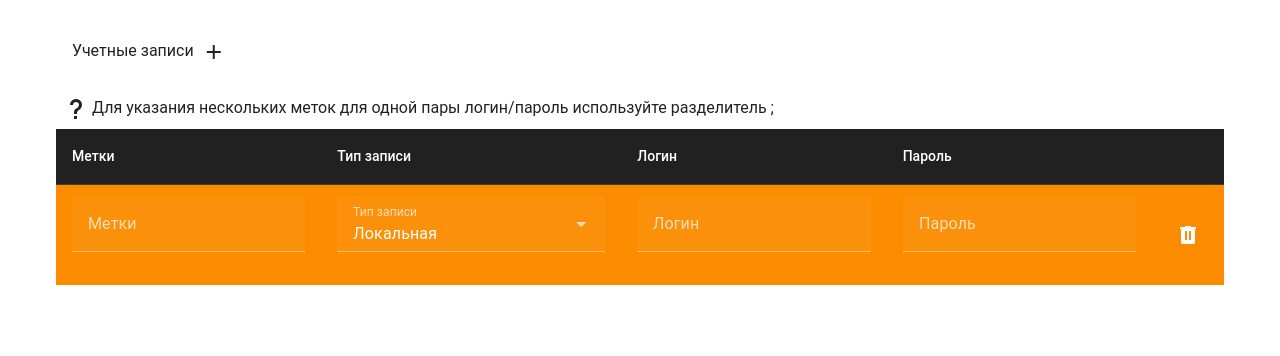
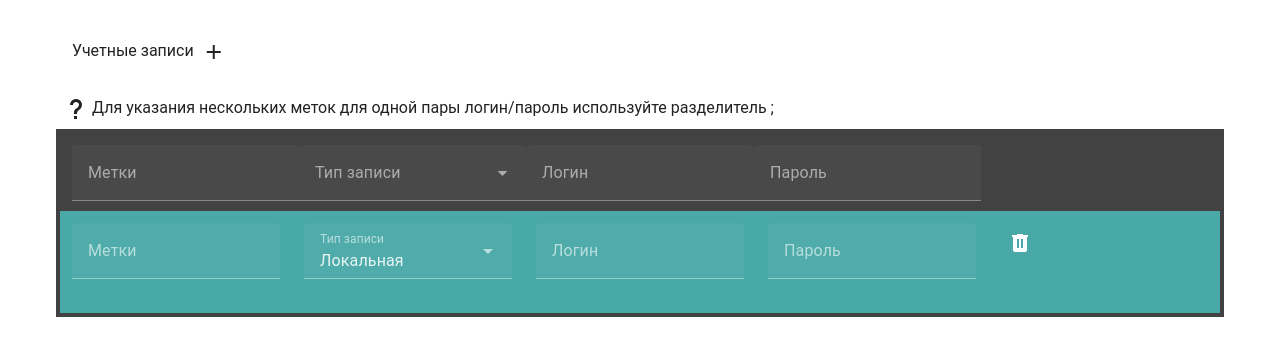
Before and after one commit to Nnder/mini-test, a Vue app: page / in a window 1280 px wide. Both pictures are taken after a click on the button 213 px from the left and 52 px from the top of the page. Shown: the top 356 px of the page. Built offline with nearby package versions, Linux system fonts and the light colour scheme; a small style sheet from the web is missing.

Commit message:
полностю переделал таблицу

```diff
--- a/src/components.d.ts
+++ b/src/components.d.ts
@@ -10,6 +10,6 @@ declare module 'vue' {
   export interface GlobalComponents {
     RouterLink: typeof import('vue-router')['RouterLink']
     RouterView: typeof import('vue-router')['RouterView']
-    TableRow: typeof import('./components/TableRow.vue')['default']
+    UserRow: typeof import('./components/UserRow.vue')['default']
   }
 }
--- /dev/null
+++ b/src/components/UserRow.vue
@@ -0,0 +1,76 @@
+<script lang="ts" setup>
+import { useUsersStore } from "@/stores/app";
+
+const userStore = useUsersStore();
+
+const props = defineProps({
+  user: {
+    type: Object,
+    required: true,
+  },
+});
+
+const rules = {
+  required: (value: string) => !!value || "Обязательное поле.",
+  counter: (value: string) => value.length >= 2 || "Минимально 2 символа",
+};
+
+const rowForm = ref();
+
+const validateRow = async () => {
+  const result = await rowForm.value?.validate();
+  props.user.save = result.valid;
+  if (result.valid) {
+    userStore.save();
+  }
+};
+</script>
+
+<template>
+  <v-form ref="rowForm">
+    <v-row height="100" :class="[user?.save ? 'bg-dark' : 'bg-secondary']">
+      <v-col>
+        <v-text-field
+          :rules="[rules.required, rules.counter]"
+          label="Метки"
+          maxlength="50"
+          v-model="user.markers"
+          @blur="validateRow"
+        ></v-text-field>
+      </v-col>
+      <v-col width="300">
+        <v-select
+          label="Тип записи"
+          :items="['Локальная', 'LDAP']"
+          v-model="user.type"
+        ></v-select>
+      </v-col>
+      <v-col :colspan="user.type === 'LDAP' ? 2 : 1">
+        <v-text-field
+          :rules="[rules.required, rules.counter]"
+          label="Логин"
+          maxlength="100"
+          v-model="user.login"
+          @blur="validateRow"
+        ></v-text-field>
+      </v-col>
+      <v-col :colspan="user.type === 'LDAP' ? 2 : 1">
+        <v-text-field
+          :rules="[rules.required, rules.counter]"
+          label="Пароль"
+          type="password"
+          maxlength="100"
+          v-model="user.password"
+          @blur="validateRow"
+        ></v-text-field>
+      </v-col>
+      <v-col width="25">
+        <v-icon-btn
+          variant="text"
+          icon="mdi-trash-can"
+          @click="userStore.removeUser(user.id)"
+        ></v-icon-btn>
+      </v-col>
+    </v-row>
+  </v-form>
+</template>
--- a/src/pages/index.vue
+++ b/src/pages/index.vue
@@ -1,4 +1,5 @@
 <script lang="ts" setup>
+import TableRow from "@/components/UserRow.vue";
 import { useUsersStore } from "@/stores/app";
 import type { IUser } from "@/types/user.types";
 
@@ -16,11 +17,6 @@ const addEmptyUser = () => {
 
   userStore.addUser(emptyUser);
   console.log(emptyUser);
-};
-
-const rules = {
-  required: (value: string) => !!value || "Обязательное поле.",
-  counter: (value: string) => value.length >= 2 || "Минимально 2 символа",
 };
 </script>
 
@@ -44,7 +40,7 @@ const rules = {
       </p>
     </div>
 
-    <v-table theme="dark" class="w-100">
+    <!-- <v-table theme="dark" class="w-100">
       <thead>
         <tr>
           <th class="text-left">Метки</th>
@@ -55,54 +51,35 @@ const rules = {
         </tr>
       </thead>
       <tbody>
-        <tr
-          v-for="user in userStore.users"
-          :key="user.id"
-          height="100"
-          :class="[user?.save ? 'bg-dark' : 'bg-warning']"
-        >
-          <td>
-            <v-text-field
-              :rules="[rules.required, rules.counter]"
-              label="Метки"
-              maxlength="50"
-              v-model="user.markers"
-              :hasError="user.save"
-            ></v-text-field>
-          </td>
-          <td width="300">
-            <v-select
-              label="Тип записи"
-              :items="['Локальная', 'LDAP']"
-              v-model="user.type"
-            ></v-select>
-          </td>
-          <td :colspan="user.type === 'LDAP' ? 2 : 1">
-            <v-text-field
-              :rules="[rules.required, rules.counter]"
-              label="Логин"
-              maxlength="100"
-              v-model="user.login"
-            ></v-text-field>
-          </td>
-          <td v-show="user.type !== 'LDAP'">
-            <v-text-field
-              :rules="[rules.required, rules.counter]"
-              label="Пароль"
-              type="password"
-              maxlength="100"
-              v-model="user.password"
-            ></v-text-field>
-          </td>
-          <td width="25">
-            <v-icon-btn
-              variant="text"
-              icon="mdi-trash-can"
-              @click="userStore.removeUser(user.id)"
-            ></v-icon-btn>
-          </td>
-        </tr>
+        <TableRow v-for="user in userStore.users" :key="user.id" :user="user" />
       </tbody>
-    </v-table>
+    </v-table> -->
+
+    <v-container class="bg-surface-variant mb-6">
+      <v-row align="start" no-gutters>
+        <v-col>
+          <v-text-field label="Метки"></v-text-field>
+        </v-col>
+        <v-col>
+          <v-select
+            label="Тип записи"
+            :items="['Локальная', 'LDAP']"
+          ></v-select>
+        </v-col>
+        <v-col>
+          <v-text-field label="Логин"></v-text-field>
+        </v-col>
+        <v-col>
+          <v-text-field label="Пароль"></v-text-field>
+        </v-col>
+        <v-col> </v-col>
+      </v-row>
+      <UserRow
+        no-gutters
+        v-for="user in userStore.users"
+        :key="user.id"
+        :user="user"
+      />
+    </v-container>
   </div>
 </template>
```
